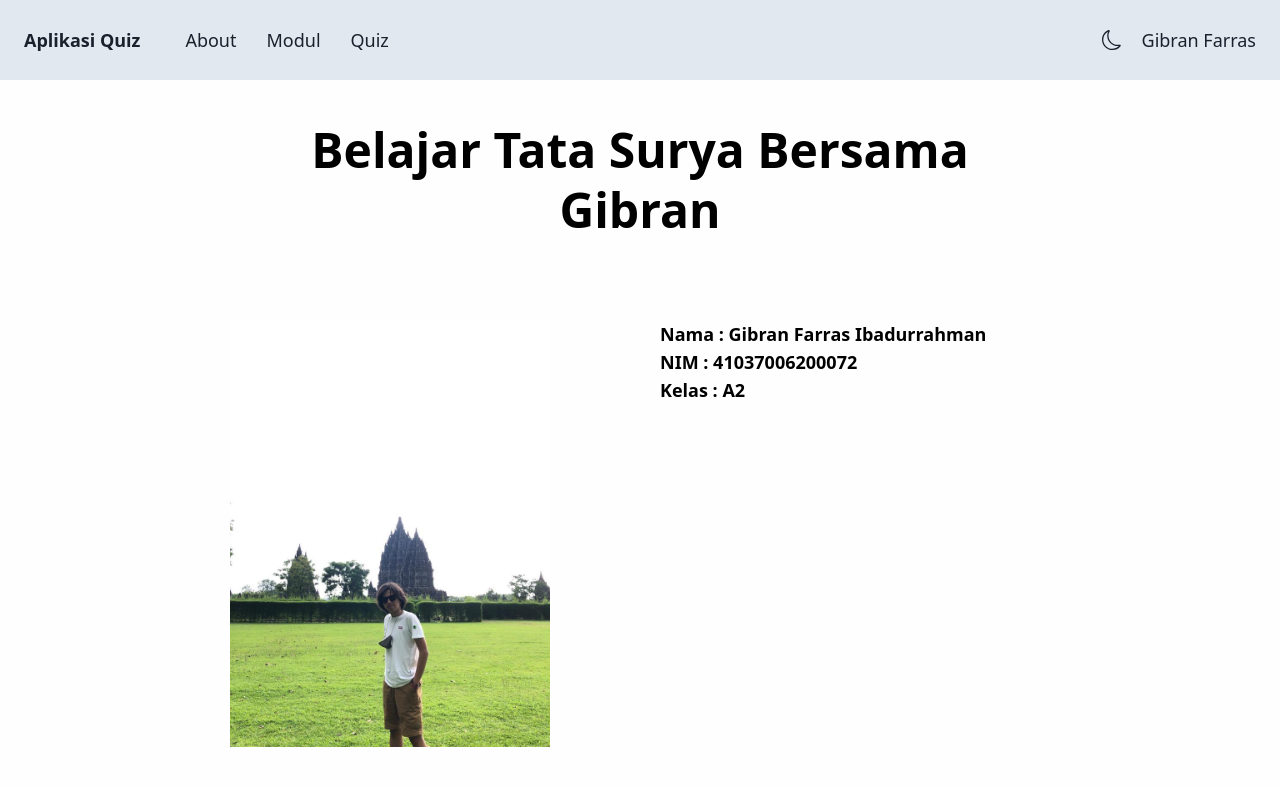
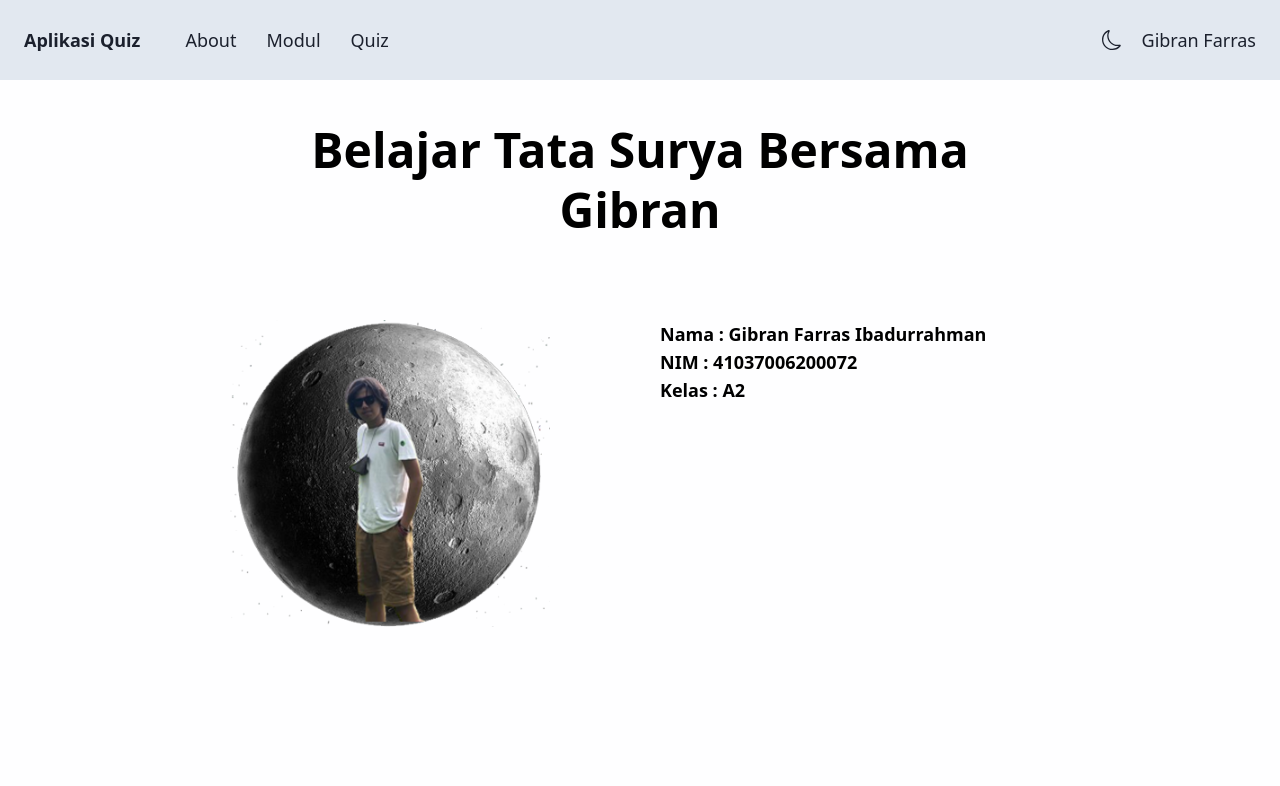
Before and after one commit to sugiartofahmi/react-quizapp, a React (Vite) app: page / in a window 1280 px wide. Shown: the top 786 px of the page. Built offline with nearby package versions, Linux system fonts and the light colour scheme.

Commit message:
Update Image

```diff
--- a/src/views/About/index.jsx
+++ b/src/views/About/index.jsx
@@ -13,7 +13,7 @@ const About = () => {
             <div>
               <img
                 className="w-full mx-auto sm:max-w-xs"
-                src="./gibran.jpeg"
+                src="./gibran.png"
                 alt=""
               />
             </div>
```
Also changed, not shown: public/gibran.jpeg (deleted), public/gibran.png (added).
